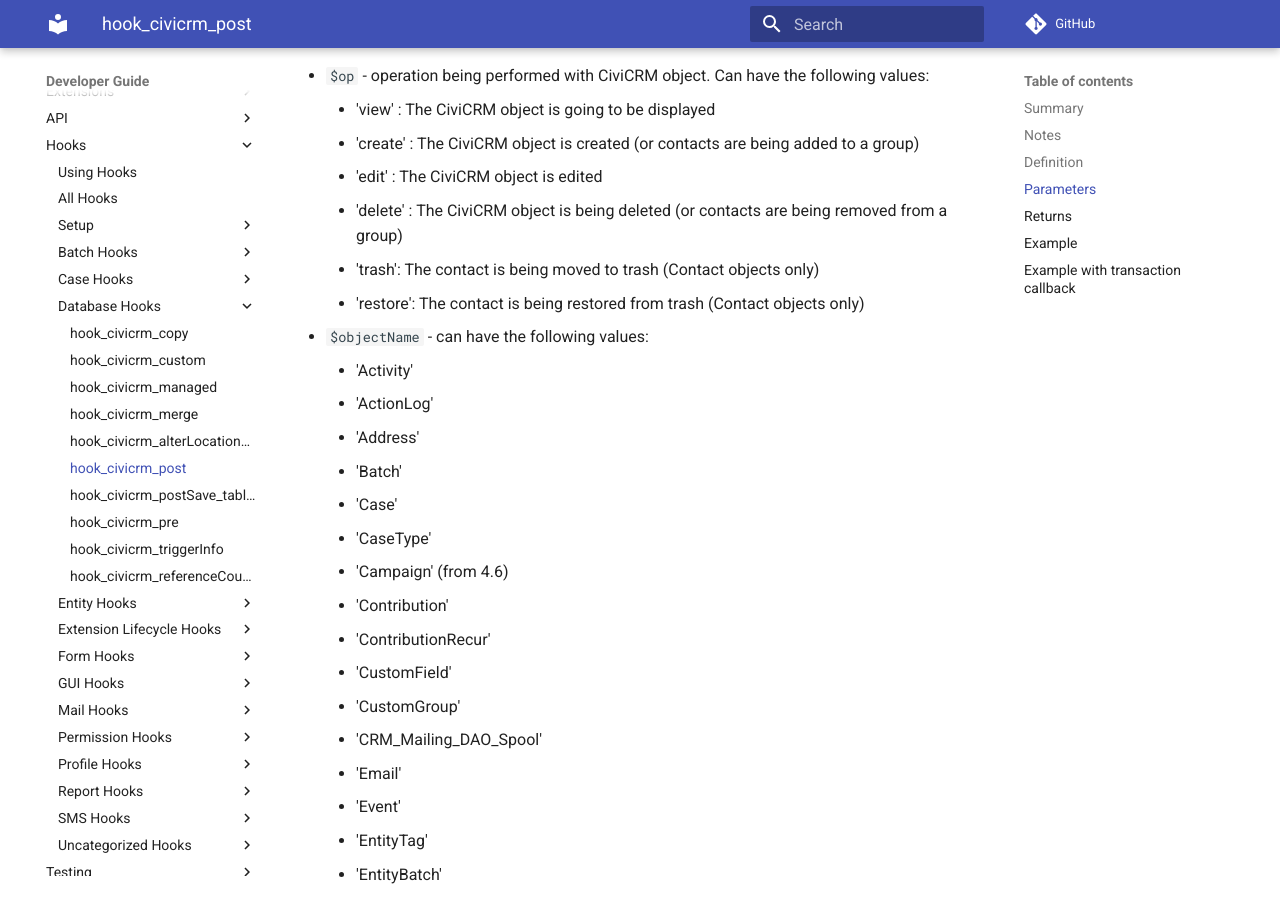
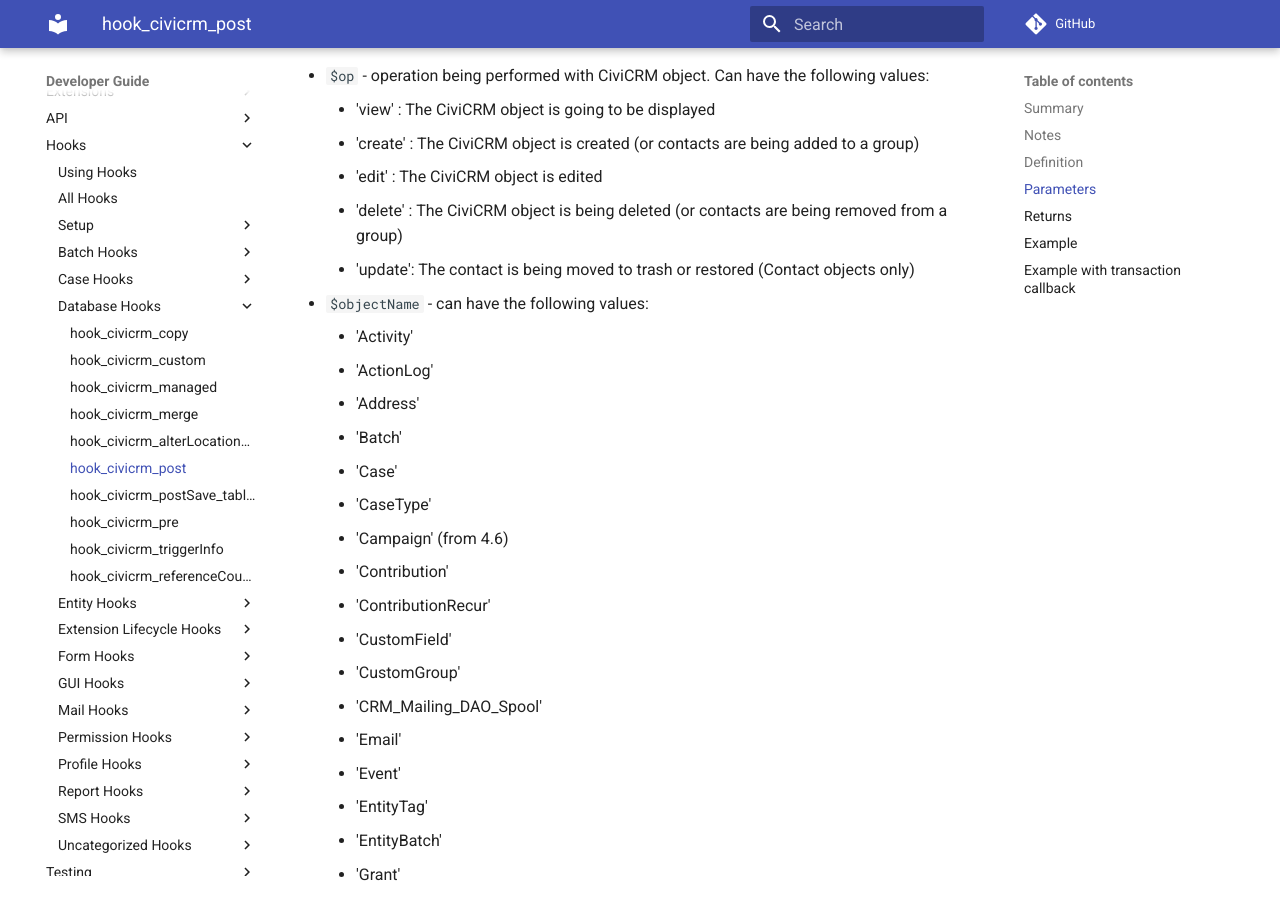
Before and after one commit to civicrm/civicrm-dev-docs, an MkDocs documentation site: the page built from docs/hooks/hook_civicrm_post.md, in a window 1280 px wide and 900 px high, scrolled down 926 px. Built offline with MkDocs 1.6.1 and Material for MkDocs 9.7.7, drawn with Linux system fonts in a browser that asks for light colours; comment, search, counter and statistics services are not loaded; old or Windows-style settings are respelled for this version of MkDocs.

Commit message:
Update hook_civicrm_post.md
See the https://lab.civicrm.org/dev/core/raw/master/CRM/Contact/BAO/Contact.php line 1188

```diff
--- a/docs/hooks/hook_civicrm_post.md
+++ b/docs/hooks/hook_civicrm_post.md
@@ -31,8 +31,7 @@
     -   'create' : The CiviCRM object is created (or contacts are being added to a group)
     -   'edit' : The CiviCRM object is edited
     -   'delete' : The CiviCRM object is being deleted (or contacts are being removed from a group)
-    -   'trash': The contact is being moved to trash (Contact objects only)
-    -   'restore': The contact is being restored from trash (Contact objects only)
+    -   'update': The contact is being moved to trash or restored (Contact objects only)
 
 -   `$objectName` - can have the following values:
     -   'Activity'
```
